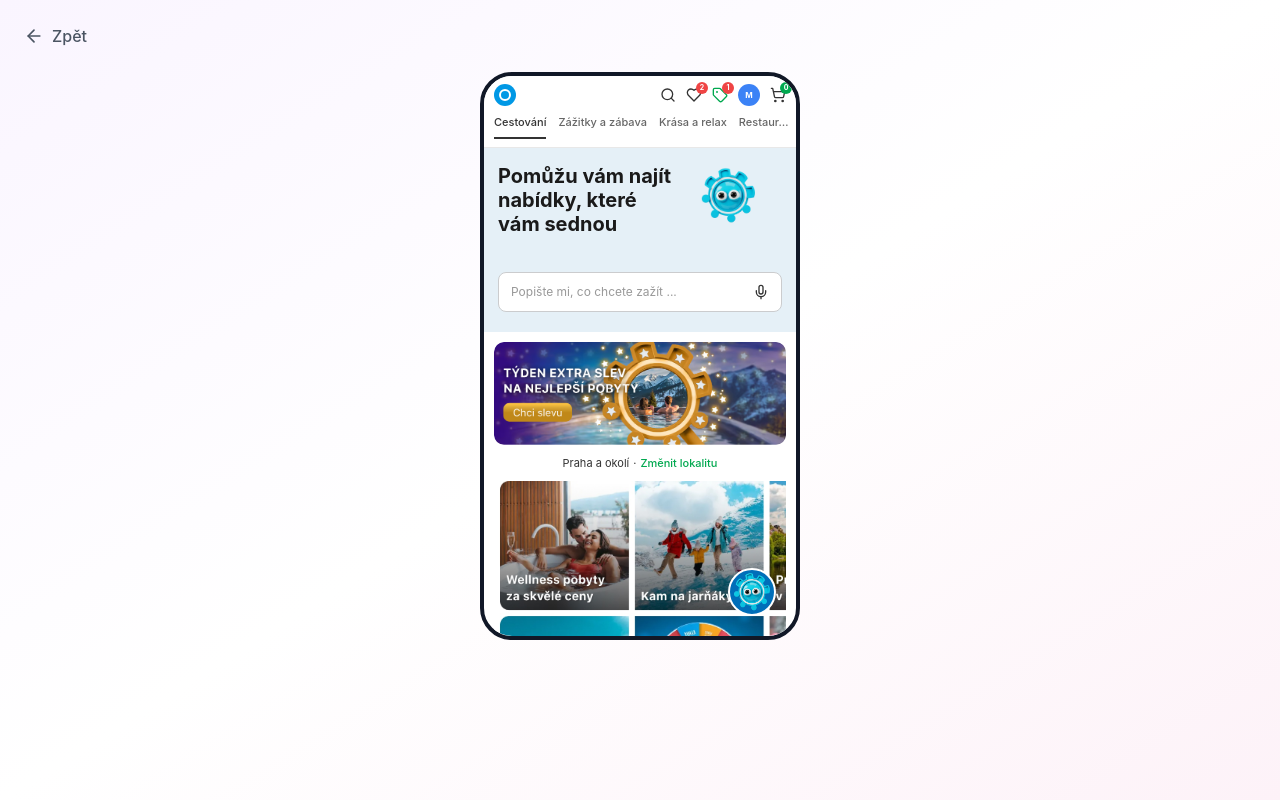
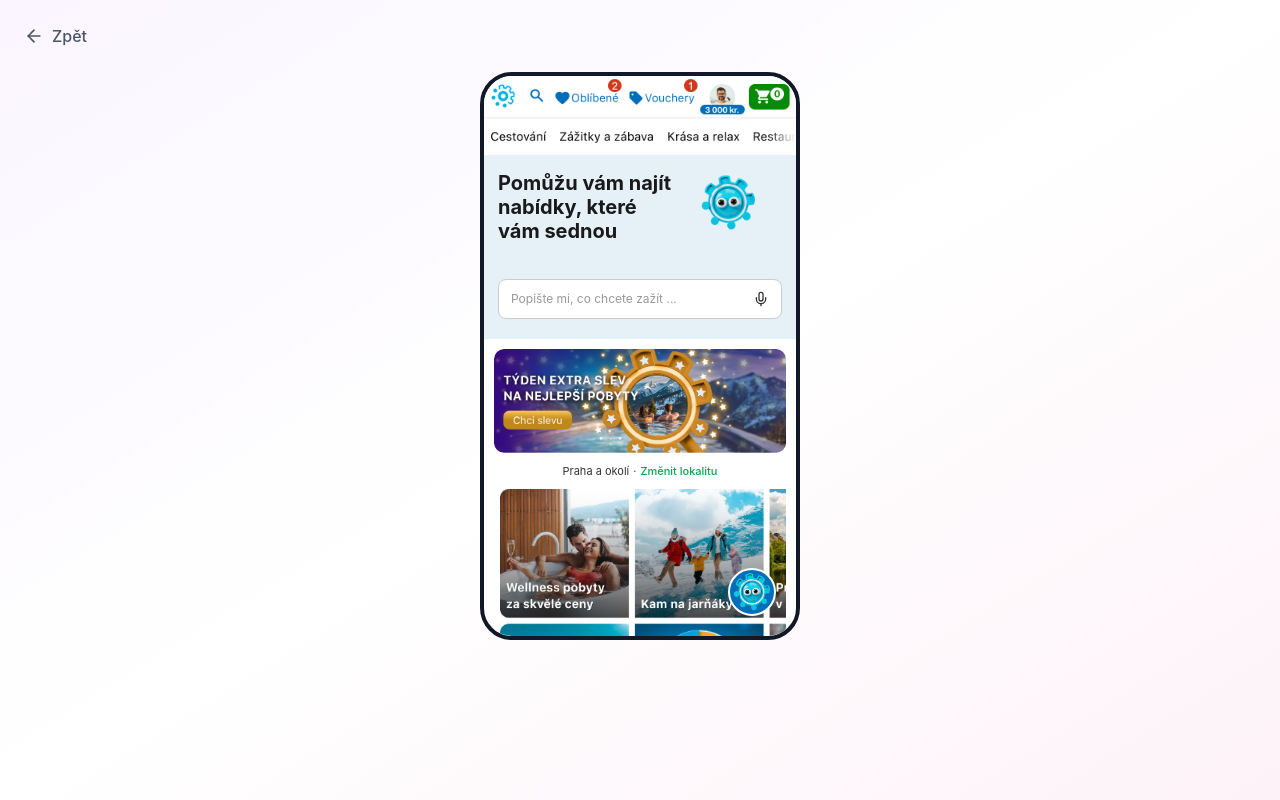
Before and after one commit to maroskadlec/slevac-ai, a React (Vite) app: page /mobile in a window 1280 px wide. Built offline with nearby package versions, Linux system fonts and the light colour scheme.

Commit message:
Header layout nahrazen obrázkem header.jpg

```diff
--- a/src/components/FigmaMobile.tsx
+++ b/src/components/FigmaMobile.tsx
@@ -1,5 +1,5 @@
 import { motion, AnimatePresence } from 'framer-motion'
-import { X, Info, Mic, Send, Search, Heart, Tag, ShoppingCart } from 'lucide-react'
+import { X, Info, Mic, Send } from 'lucide-react'
 import { useState, useEffect } from 'react'
 import { useChatbot } from '../hooks/useChatbot'
 import DealCarousel from './DealCarousel'
@@ -69,41 +69,8 @@ export default function FigmaMobile({ isOpen, onToggle }: MobileProps) {
         {/* ===== SLEVOMAT APP LAYOUT ===== */}
         <div className="h-full overflow-y-auto z-0">
 
-          {/* Top App Bar */}
-          <div className="bg-white px-[10px] py-[8px] flex items-center justify-between">
-            {/* Logo */}
-            <div className="w-[22px] h-[22px] bg-[#0098e5] rounded-full flex items-center justify-center">
-              <div className="w-[12px] h-[12px] border-2 border-white rounded-full" />
-            </div>
-
-            {/* Right icons */}
-            <div className="flex items-center gap-[10px]">
-              <Search className="w-[16px] h-[16px] text-[#333]" />
-              <div className="relative">
-                <Heart className="w-[16px] h-[16px] text-[#333]" />
-                <span className="absolute -top-[5px] -right-[6px] bg-red-500 text-white text-[7px] font-bold rounded-full w-[12px] h-[12px] flex items-center justify-center">2</span>
-              </div>
-              <div className="relative">
-                <Tag className="w-[16px] h-[16px] text-[#00a84f]" />
-                <span className="absolute -top-[5px] -right-[6px] bg-red-500 text-white text-[7px] font-bold rounded-full w-[12px] h-[12px] flex items-center justify-center">1</span>
-              </div>
-              <div className="w-[22px] h-[22px] rounded-full bg-gradient-to-br from-blue-400 to-blue-600 overflow-hidden">
-                <div className="w-full h-full bg-blue-500 flex items-center justify-center text-white text-[8px] font-bold">M</div>
-              </div>
-              <div className="relative">
-                <ShoppingCart className="w-[16px] h-[16px] text-[#333]" />
-                <span className="absolute -top-[5px] -right-[6px] bg-[#00a84f] text-white text-[7px] font-bold rounded-full w-[12px] h-[12px] flex items-center justify-center">0</span>
-              </div>
-            </div>
-          </div>
-
-          {/* Category Tabs */}
-          <div className="bg-white px-[10px] pb-[8px] flex gap-[12px] overflow-x-auto text-[11px] font-medium whitespace-nowrap border-b border-[#e8e8e8]" style={{ scrollbarWidth: 'none', msOverflowStyle: 'none', WebkitOverflowScrolling: 'touch' }}>
-            <span className="text-[#333] border-b-2 border-[#333] pb-[6px]">Cestování</span>
-            <span className="text-[#666] pb-[6px]">Zážitky a zábava</span>
-            <span className="text-[#666] pb-[6px]">Krása a relax</span>
-            <span className="text-[#666] pb-[6px]">Restaur…</span>
-          </div>
+          {/* Header */}
+          <img src={`${import.meta.env.BASE_URL}assets/header.jpg`} alt="Header" className="w-full h-auto block" />
 
           {/* Hero Section */}
           <div className="relative bg-[#E5F0F7] px-[14px] pt-[16px] pb-[20px] overflow-hidden">
```
Also changed, not shown: public/assets/header.jpg (added).
